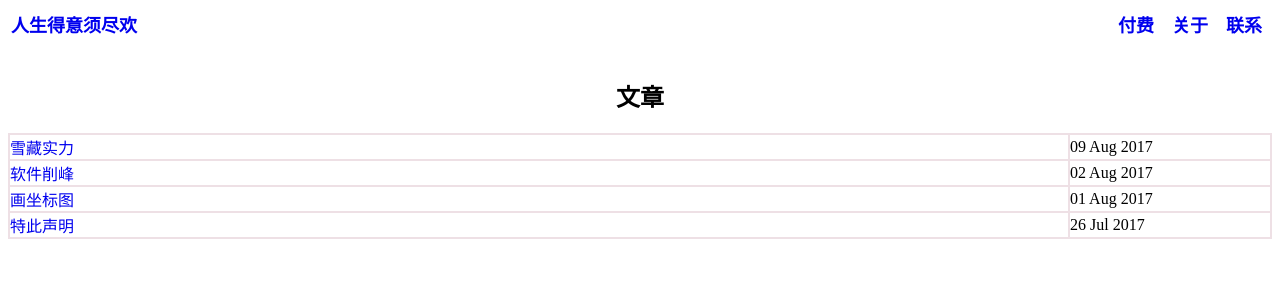
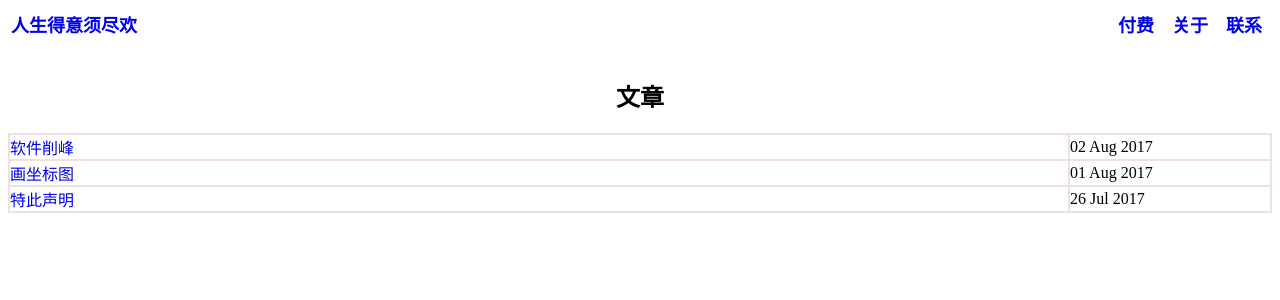
Before and after one commit to yinyongxian/yinyongxian.github.io, a Jekyll site: the page built from index.html, in a window 1280 px wide. Shown: the top 300 px of the page. Built offline with Jekyll 4.4.1, drawn with Linux system fonts in a browser that asks for light colours.

Commit message:
不填日期，隐藏文章

```diff
--- a/_posts/2017-08-09-hide-power.html
+++ b/_posts/hide-power.html
@@ -8,7 +8,7 @@ title: 雪藏实力
 <head>
 <meta charset="UTF-8">
 <title>雪藏实力</title>
-<link href="{{ site.baseurl }}/Media/style/2017-08-09/hide-power.css" rel="stylesheet" type="text/css">
+<link href="../Media/style/2017-08-09/hide-power.css" rel="stylesheet" type="text/css">
 </head>
 
 <body>
```
